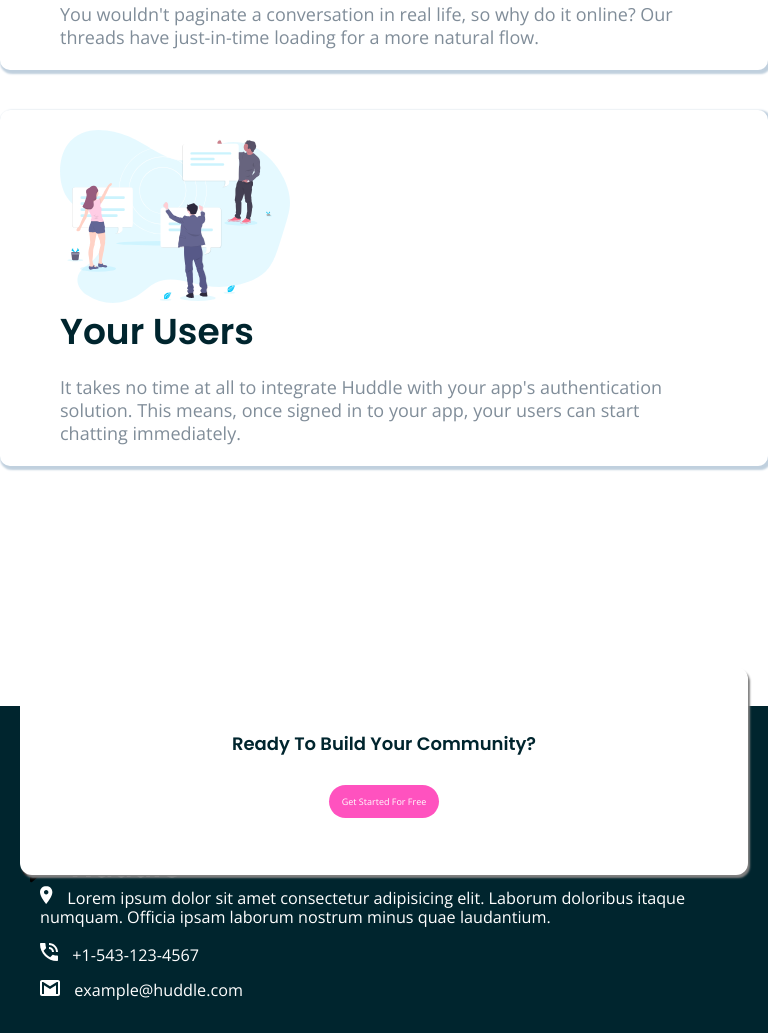
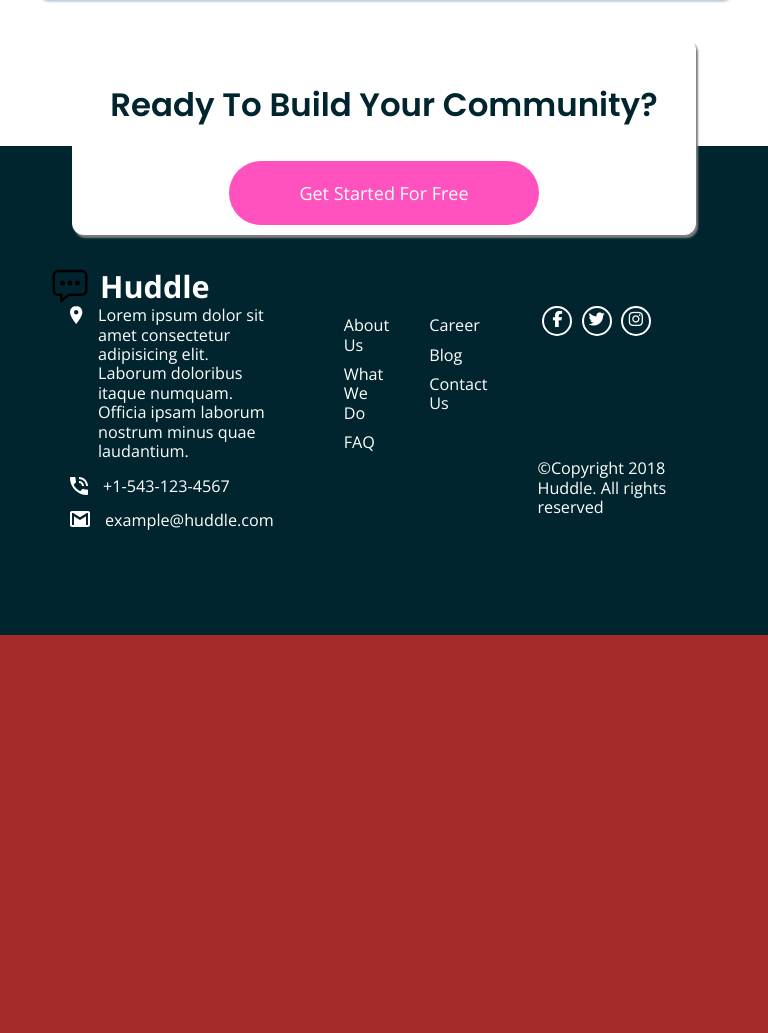
Before and after one commit to efezinoidisi/Huddle-page, a plain HTML site: page index.html in a window 768 px wide. Shown: the part 1764-2797 px from the top of the page. After the commit the page ends 2399 px from the top, so only its background shows below. Drawn offline with nearby package versions, Linux system fonts and the light colour scheme.

Commit message:
update index.html and style.css

```diff
--- a/index.html
+++ b/index.html
@@ -11,6 +11,7 @@
     <link rel="preconnect" href="https://fonts.gstatic.com" crossorigin>
     <link href="https://fonts.googleapis.com/css2?family=Open+Sans:wght@400;700&family=Poppins:wght@600&display=swap"
         rel="stylesheet">
+    <script src="https://kit.fontawesome.com/20205365b2.js" crossorigin="anonymous"></script>
     <link rel="stylesheet" href="style.css">
 </head>
 
@@ -114,24 +115,29 @@
                     <img src="images/chatbox-ellipses-outline.svg" alt="logo" class="huddle-logo">
                     <h5>Huddle</h5>
                 </div>
-                <div>
-                    <div class="list-items">
+
+                <ul>
+                    <li class="list-items">
                         <img src="images/icon-location.svg" alt="telephone icon">
-                        <p>
+                        <span class="details">
                             Lorem ipsum dolor sit amet consectetur adipisicing elit. Laborum doloribus itaque numquam.
                             Officia
                             ipsam laborum nostrum minus quae laudantium.
-                        </p>
-                    </div>
-                    <div class="list-items">
+                        </span>
+                    </li>
+
+                    <li class="list-items">
                         <img src="images/icon-phone.svg" alt="telephone icon">
-                        <p>+1-543-123-4567</p>
-                    </div>
-                    <div class="list-items">
+                        <span classs="details">
+                            +1-543-123-4567
+                        </span>
+                    </li>
+                    <li class="list-items">
                         <img src="images/icon-email.svg" alt="email icon">
-                        <p>example@huddle.com</p>
-                    </div>
-                </div>
+                        <span class="details">example@huddle.com</span>
+                    </li>
+                </ul>
+
 
             </div>
             <nav>
@@ -169,13 +175,14 @@
             <div class="wrap">
                 <div>
                     <a href="#">
-                        <img src="images/logo-facebook.svg" alt="faceboook logo" class="icon">
+                        <i class="fa fa-facebook icon" aria-hidden="true"></i>
+
                     </a>
                     <a href="#">
-                        <img src="images/logo-twitter.svg" alt="twitter logo" class="icon">
+                        <i class="fa fa-twitter icon" aria-hidden="true"></i>
                     </a>
                     <a href="#">
-                        <img src="images/logo-instagram.svg" alt="instagram icon" class="icon">
+                        <i class="fa fa-instagram icon" aria-hidden="true"></i>
                     </a>
                 </div>
                 <p>&copy;Copyright 2018 Huddle. All rights reserved</p>
--- a/style.css
+++ b/style.css
@@ -111,7 +111,7 @@
 main {
     width: 90%;
     margin: auto;
-    padding-bottom: 25vh;
+    padding-bottom: 8rem;
     background-color: #fff;
 }
 
@@ -152,18 +152,17 @@
 }
 
 #float-div {
+
     position: absolute;
     border: none;
     border-radius: 12px;
     box-shadow: 2px 3px 2px grey;
-    padding: 30px 70px;
-    margin: 3rem 0;
-    left: 18rem;
-    right: 18rem;
-    z-index: 1;
+    padding: 30px 0;
     background-color: #fff;
     line-height: 3.5;
     text-align: center;
+    left: 18rem;
+    right: 18rem;
 }
 
 header a:hover,
@@ -219,10 +218,15 @@
     gap: 15px;
     margin-bottom: 15px;
     padding: 0 20px;
+    display: flex;
+    justify-content: flex-start;
+    align-items: flex-start;
 }
 
-.list-items p {
-    display: inline;
+.list-items li {
+    list-style-type: none;
+
+
     padding: 0 10px;
     text-align: center;
 }
@@ -261,11 +265,13 @@
 
 
 footer .icon {
-    width: 2.5vw;
+    width: 30px;
+    height: 30px;
+    padding-top: 3px;
+    text-align: center;
     border: 2px solid #fff;
     border-radius: 50%;
     margin-left: 15px;
-    background-color: inherit;
 }
 
 footer .icon:hover {
@@ -276,9 +282,13 @@
     color: #fff;
 }
 
-@media screen and (max-width:1200px) and (min-width:600px) {
+@media screen and (max-width:1200px) and (min-width:700px) {
     .header-first-row {
-        grid-template-columns: 1fr 0.3fr;
+        grid-template-columns: 1fr 0.5fr;
+    }
+
+    .header-second-row a {
+        padding: 15px 50px;
     }
 
     .two a {
@@ -290,19 +300,28 @@
         padding: 20px 40px;
     }
 
+    main {
+        padding-bottom: 6rem;
+    }
+
     #float-div {
-        margin: 9rem 0;
-        padding: 10px;
+        padding: 10px 0;
         left: 4rem;
         right: 4rem;
     }
 
+
+    footer {
+        padding: 120px 50px 90px;
+    }
+
     footer .icon {
-        width: 3rem;
+        margin-left: 5px;
     }
 }
 
-@media screen and (max-width:780px) {
+
+@media screen and (max-width:700px) {
 
     #container {
         width: 100%;
@@ -339,10 +358,12 @@
 
     main {
         width: 100%;
+        padding-bottom: 6rem;
     }
 
     .boxes {
         display: block;
+        margin-bottom: 20px;
 
     }
 
@@ -351,9 +372,8 @@
     }
 
     #float-div {
-        margin-top: 21vw;
         line-height: 3;
-        padding: 50px 10px;
+        padding: 30px 0;
         left: 20px;
         right: 20px;
     }
@@ -369,7 +389,7 @@
 
     footer {
         display: block;
-        padding: 140px 20px 40px;
+        padding: 90px 20px 40px;
     }
 
     nav {
@@ -381,7 +401,4 @@
         gap: 20px;
     }
 
-    footer .icon {
-        width: 2rem;
-    }
 }
```
